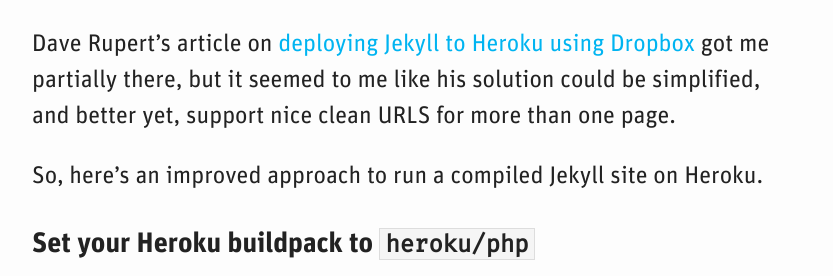
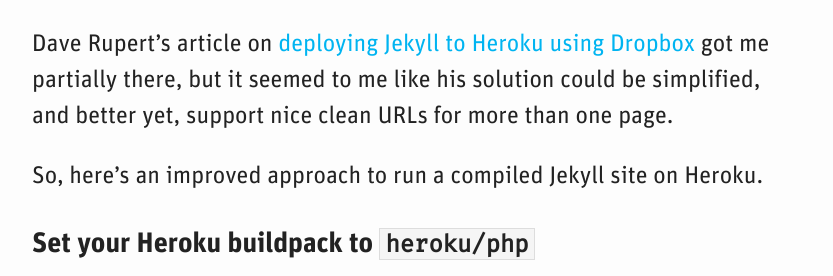
Before and after one commit to edenspiekermann/espi-devblog, a Jekyll site: the page built from _posts/2016-03-29-jekyll-on-heroku.md, in a window 1280 px wide and 900 px high, scrolled down 397 px. Shown: the part 232-508 px from the top of the window, without its empty margins (223-1056 px from the left). Built offline with Jekyll 4.4.1, drawn with Linux system fonts in a browser that asks for light colours.

Commit message:
Change URLS to URLs

```diff
--- a/_posts/2016-03-29-jekyll-on-heroku.md
+++ b/_posts/2016-03-29-jekyll-on-heroku.md
@@ -8,7 +8,7 @@
 
 Wrong. Turns out that for every URL that isn’t just a single page on root `index.html`, you need to add a custom `config.ru` to your project with all kinds of `rack-rewrite` rules to remove the `.html` extensions from URLs, add a `Gemfile`, and the list goes on… just to get Heroku to serve static files with a `Rack` server.
 
-Dave Rupert’s article on [deploying Jekyll to Heroku using Dropbox](http://daverupert.com/2015/02/jekyll-heroku-dropbox/) got me partially there, but it seemed to me like his solution could be simplified, and better yet, support nice clean URLS for more than one page.
+Dave Rupert’s article on [deploying Jekyll to Heroku using Dropbox](http://daverupert.com/2015/02/jekyll-heroku-dropbox/) got me partially there, but it seemed to me like his solution could be simplified, and better yet, support nice clean URLs for more than one page.
 
 So, here’s an improved approach to run a compiled Jekyll site on Heroku.
 
```
